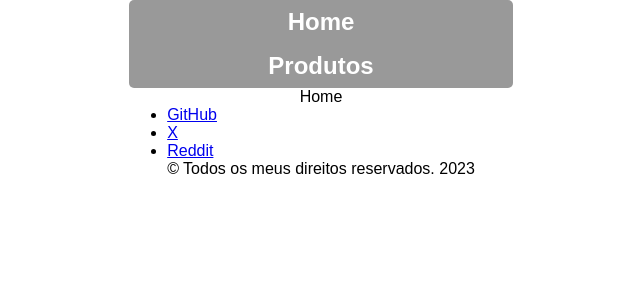
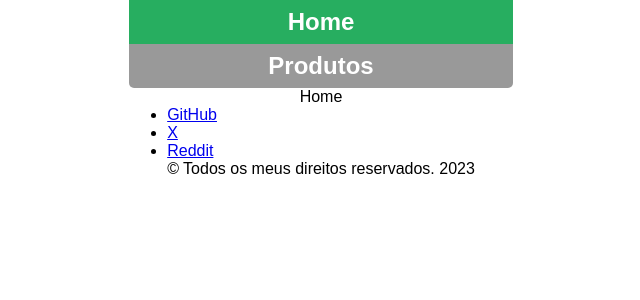
Before and after one commit to PalomaRodrigues33/spa-espf1, a React (Vite) app: page / in a window 1280 px wide. Shown: the top 300 px of the page, without its empty margins (319-959 px from the left). Built offline with nearby package versions, Linux system fonts and the light colour scheme.

Commit message:
cabecalho

```diff
--- a/src/components/Cabecalho/Cabecalho.jsx
+++ b/src/components/Cabecalho/Cabecalho.jsx
@@ -1,13 +1,19 @@
-import { Link } from "react-router-dom";
+import { Link, useLocation } from "react-router-dom";
 import "./Cabecalho.scss"
+
+
 export default function Cabecalho() {
+
+  //Use location sabe a rota que voce está no momento
+  const rotaAtual = useLocation();
+  //Vamos comparar um coisa com a aoutra e vamos usar a classe do css para mudar a cor do link atual
     return (
       <>
-      <header className= "Cabecalho">
+        <header className="Cabecalho">
           <nav>
             <ul>
-              <li><Link to="/">Home</Link> </li>
-              <li><Link to="/produtos">Produtos</Link> </li>
+              <li><Link to="/" className={rotaAtual.pathname == "/" ? "active" : ""}>Home</Link> </li>
+              <li><Link to="/produtos" className={rotaAtual.pathname == "/produtos" ? "active" : ""}>Produtos</Link> </li>
             </ul>
           </nav>
         </header>
```
Lines whose indentation alone changed are shown as unchanged.
